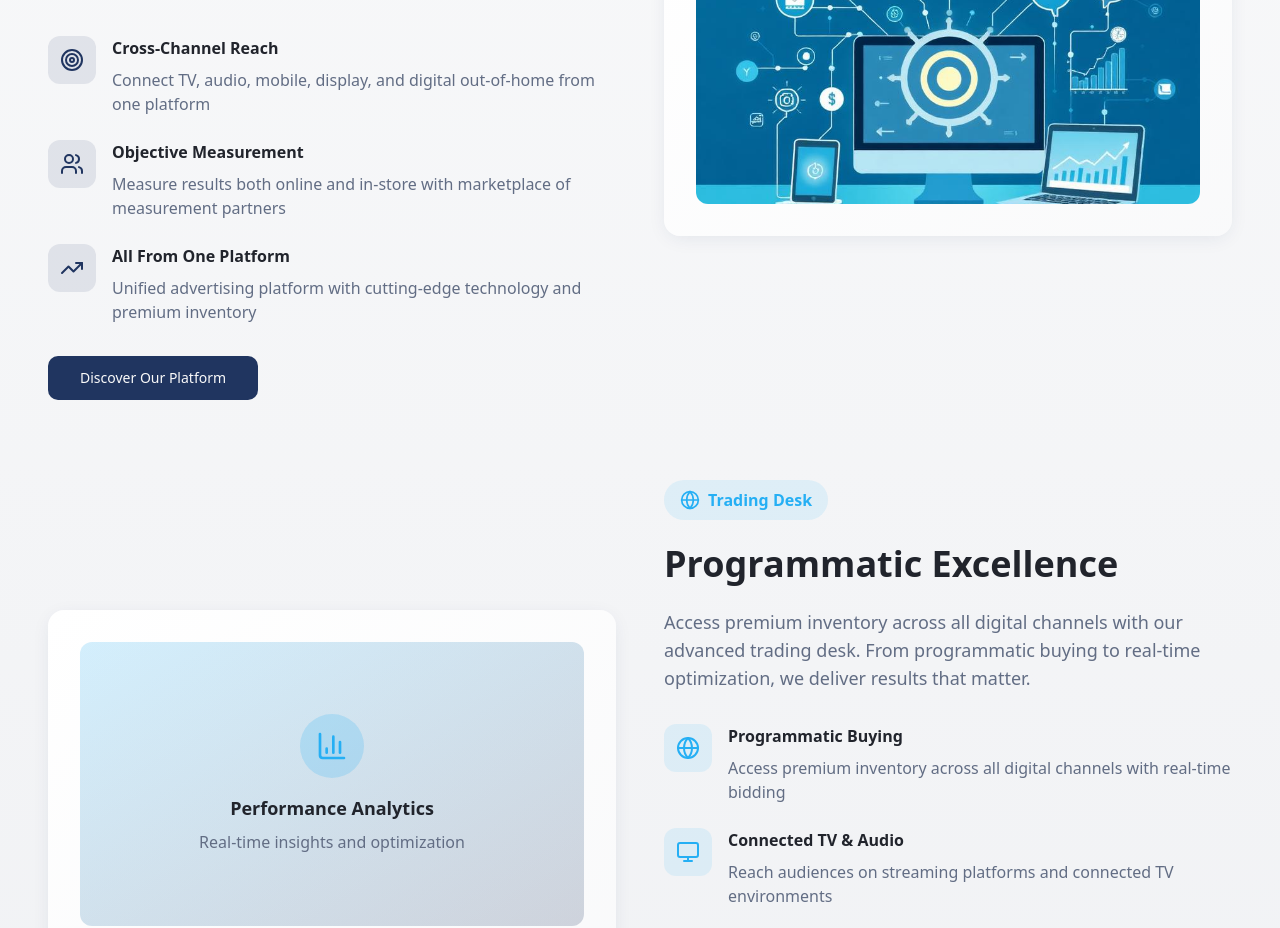
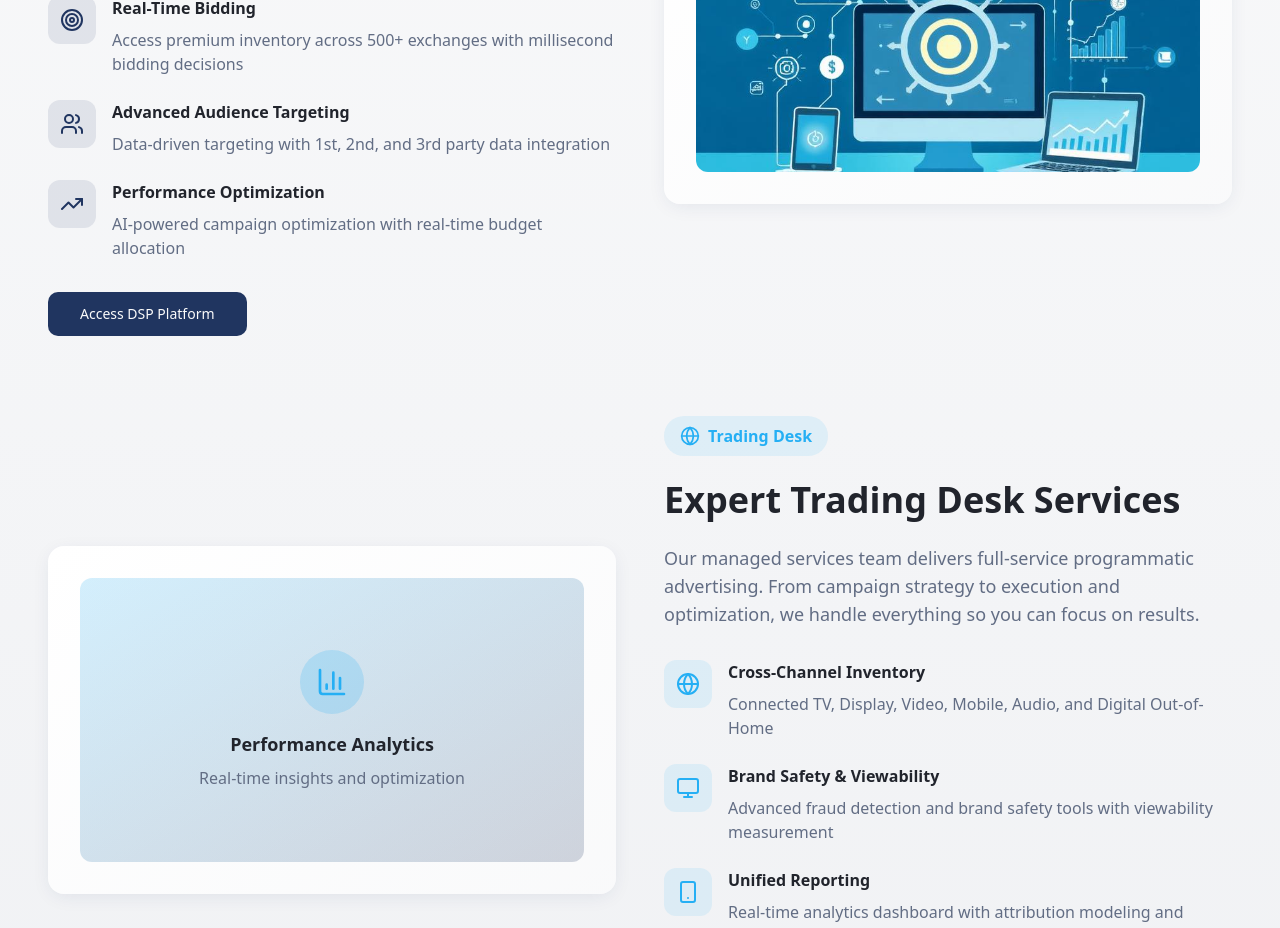
Before and after one commit to AJ2025dev/audience-street-revamp, a React (Vite) app: page / in a window 1280 px wide. Shown: the part 1320-2248 px from the top of the page. Built offline with nearby package versions, Linux system fonts and the light colour scheme.

Commit message:
Incorporate DSP features
Fetch features from dsp.audiencestreet.ai and integrate them into the website content.

```diff
--- a/src/components/Services.tsx
+++ b/src/components/Services.tsx
@@ -6,36 +6,36 @@ const Services = () => {
   const dspFeatures = [
     {
       icon: Target,
-      title: "Cross-Channel Reach",
-      description: "Connect TV, audio, mobile, display, and digital out-of-home from one platform"
+      title: "Real-Time Bidding",
+      description: "Access premium inventory across 500+ exchanges with millisecond bidding decisions"
     },
     {
       icon: Users,
-      title: "Objective Measurement",
-      description: "Measure results both online and in-store with marketplace of measurement partners"
+      title: "Advanced Audience Targeting",
+      description: "Data-driven targeting with 1st, 2nd, and 3rd party data integration"
     },
     {
       icon: TrendingUp,
-      title: "All From One Platform",
-      description: "Unified advertising platform with cutting-edge technology and premium inventory"
+      title: "Performance Optimization",
+      description: "AI-powered campaign optimization with real-time budget allocation"
     }
   ];
 
   const tradingFeatures = [
     {
       icon: Globe,
-      title: "Programmatic Buying",
-      description: "Access premium inventory across all digital channels with real-time bidding"
+      title: "Cross-Channel Inventory",
+      description: "Connected TV, Display, Video, Mobile, Audio, and Digital Out-of-Home"
     },
     {
       icon: Monitor,
-      title: "Connected TV & Audio",
-      description: "Reach audiences on streaming platforms and connected TV environments"
+      title: "Brand Safety & Viewability",
+      description: "Advanced fraud detection and brand safety tools with viewability measurement"
     },
     {
       icon: Smartphone,
-      title: "Mobile & Display",
-      description: "Comprehensive mobile advertising with native, video, and display formats"
+      title: "Unified Reporting",
+      description: "Real-time analytics dashboard with attribution modeling and conversion tracking"
     }
   ];
 
@@ -62,11 +62,11 @@ const Services = () => {
               </div>
 
               <h3 className="text-2xl md:text-4xl font-bold text-foreground mb-6">
-                An Objectively Better Way to Advertise
+                Audience Street DSP Platform
               </h3>
 
               <p className="text-lg text-muted-foreground mb-8">
-                Our advertising platform helps you find new audiences and grow your brand with cutting-edge technology and access to the world's best content across all channels.
+                Our demand-side platform gives you access to premium inventory across all digital channels. Buy smarter, reach better audiences, and maximize your advertising ROI with data-driven insights.
               </p>
 
               <div className="space-y-6 mb-8">
@@ -87,7 +87,7 @@ const Services = () => {
               </div>
 
               <Button variant="default" size="lg">
-                Discover Our Platform
+                Access DSP Platform
               </Button>
             </div>
 
@@ -113,11 +113,11 @@ const Services = () => {
               </div>
 
               <h3 className="text-2xl md:text-4xl font-bold text-foreground mb-6">
-                Programmatic Excellence
+                Expert Trading Desk Services
               </h3>
 
               <p className="text-lg text-muted-foreground mb-8">
-                Access premium inventory across all digital channels with our advanced trading desk. From programmatic buying to real-time optimization, we deliver results that matter.
+                Our managed services team delivers full-service programmatic advertising. From campaign strategy to execution and optimization, we handle everything so you can focus on results.
               </p>
 
               <div className="space-y-6 mb-8">
```
